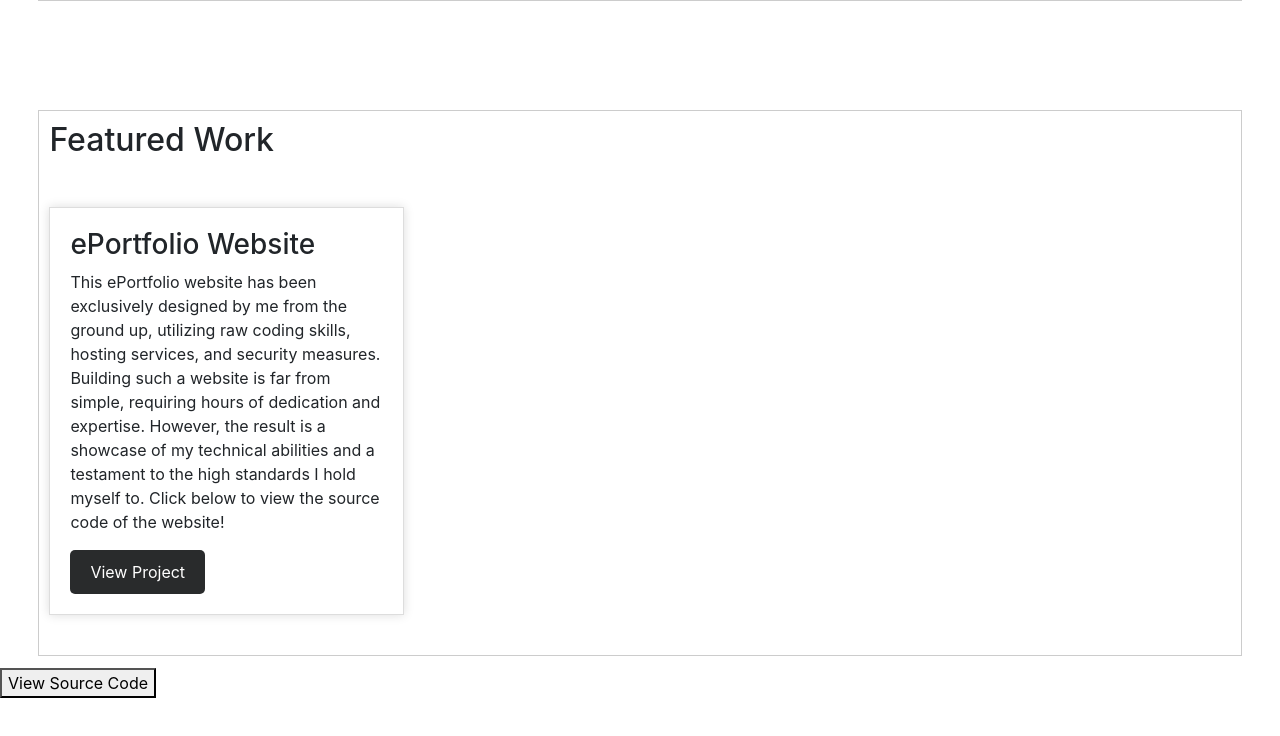
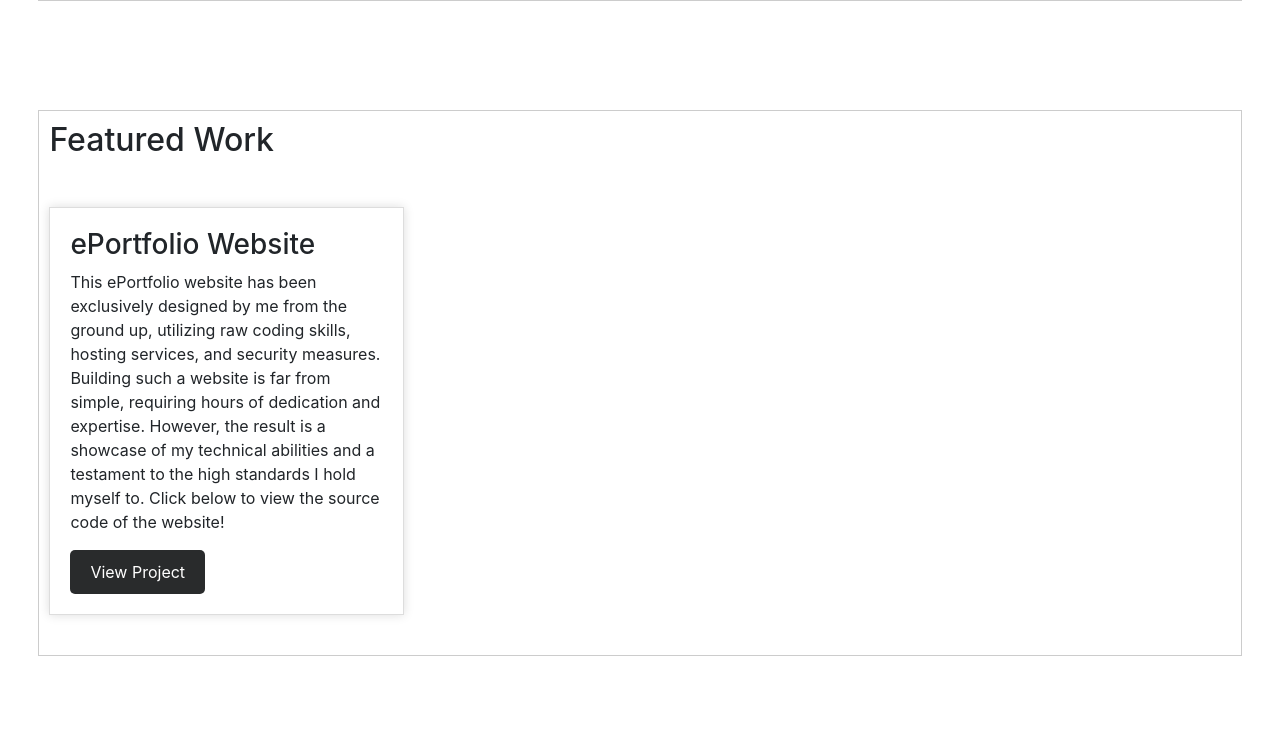
Before and after one commit to tylerhillard/tylerhillard.github.io, a plain HTML site: page index.html in a window 1280 px wide. Shown: the part 3581-4317 px from the top of the page. Drawn offline with nearby package versions, Linux system fonts and the light colour scheme; a script that the page names is missing.

Commit message:
remove extra button

```diff
--- a/index.html
+++ b/index.html
@@ -211,7 +211,6 @@
   </div>
 
 
-  <button onclick="showPageSource()">View Source Code</button>
 
   <script>
   function showPageSource() {
```
